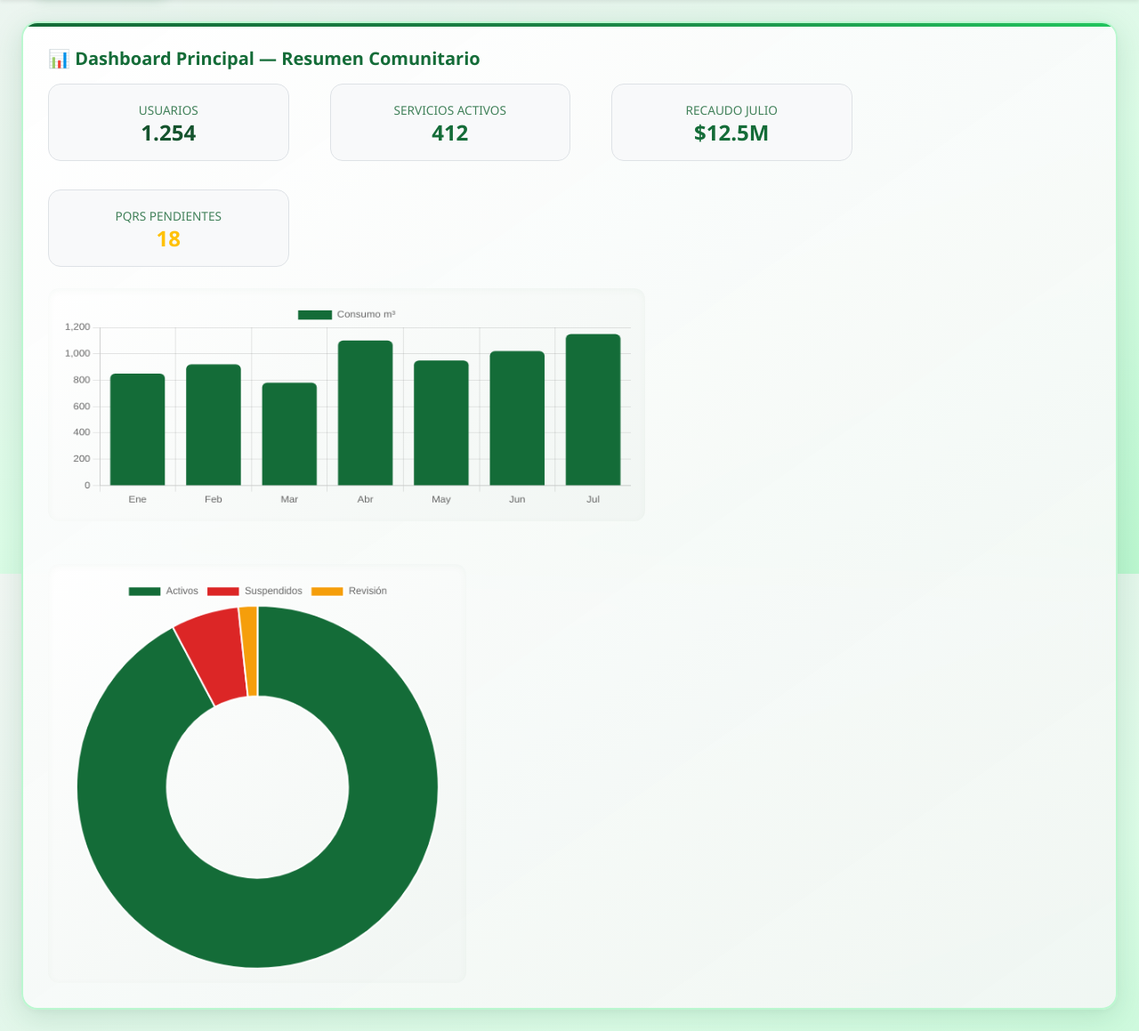
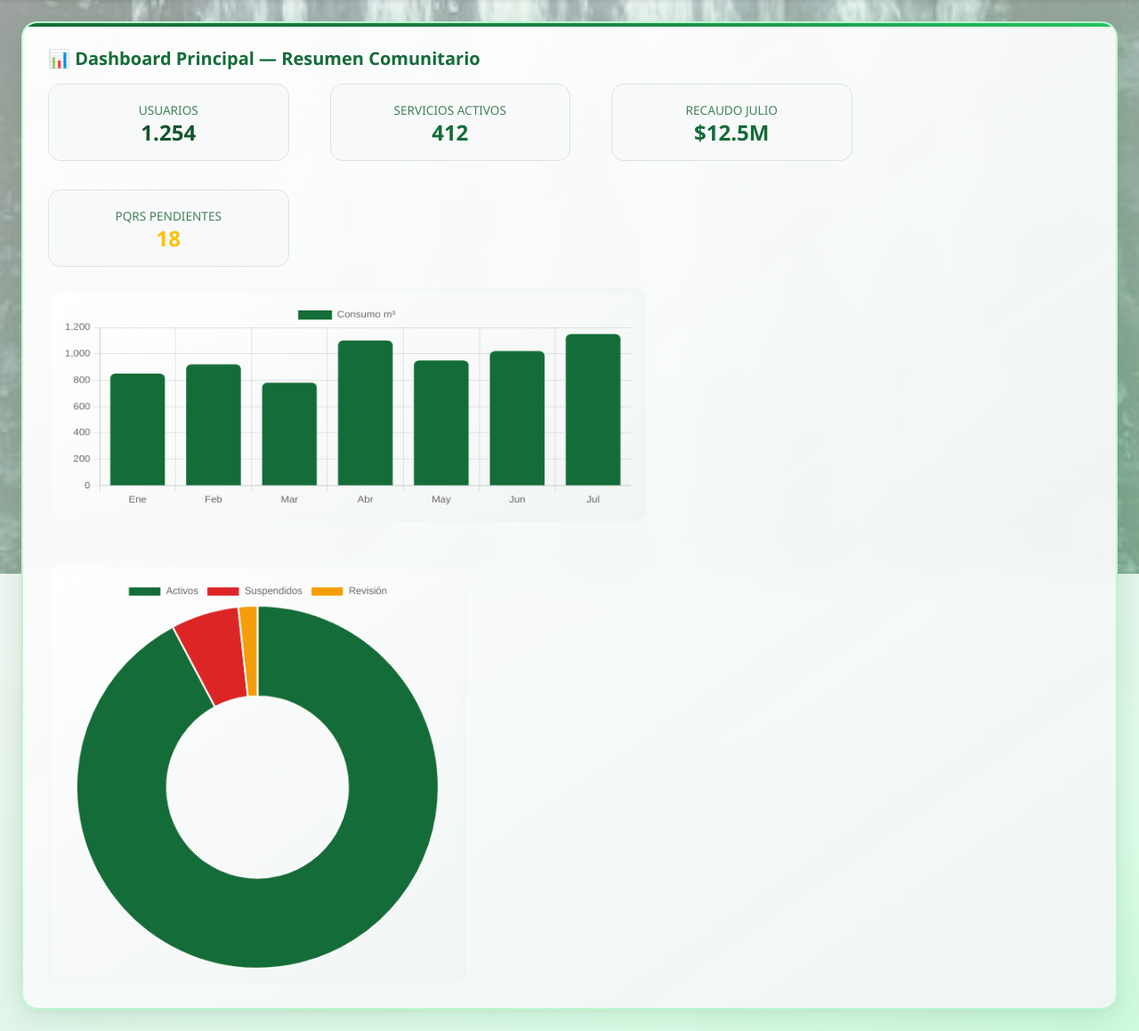
Before and after one commit to Andrealo233/proyecto-v, a Flask app: page / in a window 1280 px wide. Shown: the part 155-1314 px from the top of the page at 89% size. Run offline with Flask 3, Linux system fonts and the light colour scheme; some libraries are stand-ins or nearby versions.

Commit message:
Add semi-transparent fondo.jpeg background to body>main

```diff
--- a/static/css/dashboard.css
+++ b/static/css/dashboard.css
@@ -19,8 +19,22 @@
     --gradiente-fondo: linear-gradient(160deg, #f1f6f3 0%, #e6f4ec 30%, #dcfce7 60%, #bbf7d0 100%);
 }
 
-* {
-    box-sizing: border-box;
+body > main {
+    position: relative;
+}
+
+body > main::before {
+    content: '';
+    position: fixed;
+    top: 0;
+    left: 0;
+    width: 100%;
+    height: 100%;
+    background: url('../img/fondo.jpeg') no-repeat center center;
+    background-size: cover;
+    opacity: 0.35;
+    z-index: -1;
+    pointer-events: none;
 }
 
 body {
```
